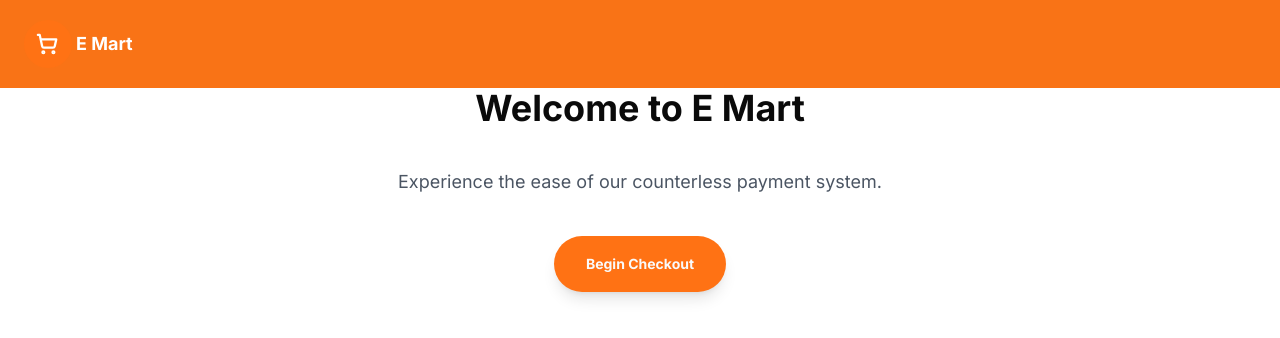
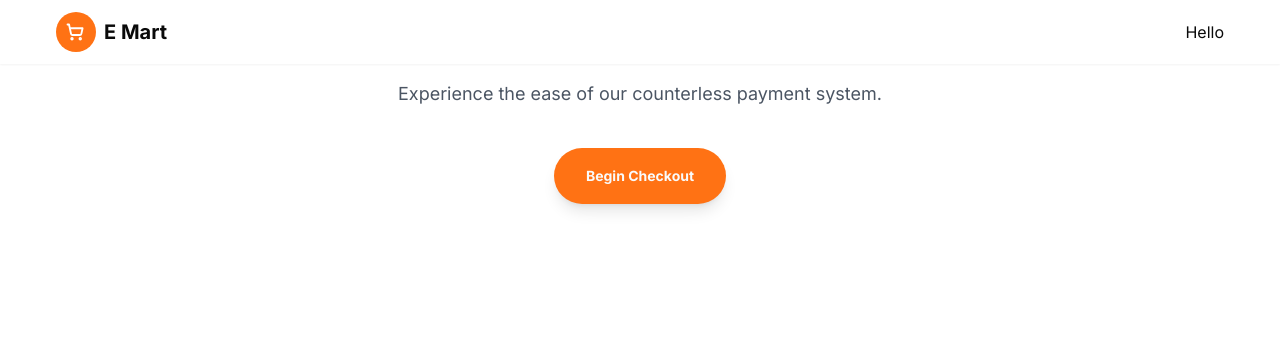
Before and after one commit to hassan-31x/ecom-zabefest, a Next.js app in the folder client/: page / in a window 1280 px wide. Shown: the top 338 px of the page. Built offline with nearby package versions, Linux system fonts and the light colour scheme.

Commit message:
feat: middleware setup

```diff
--- /dev/null
+++ b/client/app/(authenticated)/success/page.tsx
@@ -0,0 +1,9 @@
+import React from 'react'
+
+const SuccessPage = () => {
+  return (
+    <div>SuccessPage</div>
+  )
+}
+
+export default SuccessPage
--- a/client/app/(main)/_components/navbar.tsx
+++ b/client/app/(main)/_components/navbar.tsx
@@ -1,11 +1,17 @@
-import Logo from "@/components/logo";
+import { ShoppingCart } from "lucide-react";
 
 export default function Navbar() {
   return (
-    <nav className="flex justify-between items-center py-5 px-6 bg-orange-500 text-white">
-      <div className="flex items-center justify-center">
-        <Logo />
-        <h1 className="text-lg font-bold ms-1">E Mart</h1>
+    <nav className="fixed z-50 top-0 px-4 w-full h-16 shadow-sm bg-white flex justify-center">
+      <div className="w-full max-w-screen-xl px-5 md:px-10 flex h-full items-center justify-center">
+        <div className="flex gap-2 items-center">
+          <div className="bg-primary w-10 h-10 rounded-full flex items-center justify-center">
+            <ShoppingCart className="text-white pr-[2px]" strokeWidth={2.5} size={20} />
+          </div>
+          <h1 className="font-bold text-xl hidden md:inline">E Mart</h1>
+        </div>
+
+        <div className="ml-auto flex items-center gap-x-2">Hello</div>
       </div>
     </nav>
   );
```
Also changed, not shown: client/middleware.ts (added, +42 -0 lines).
